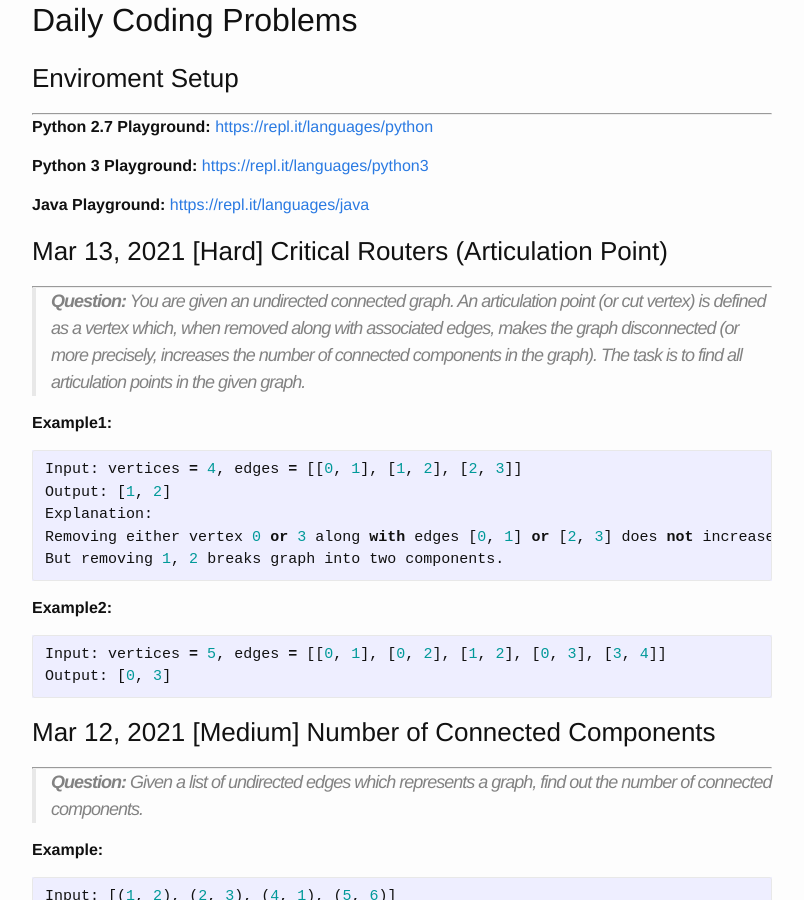
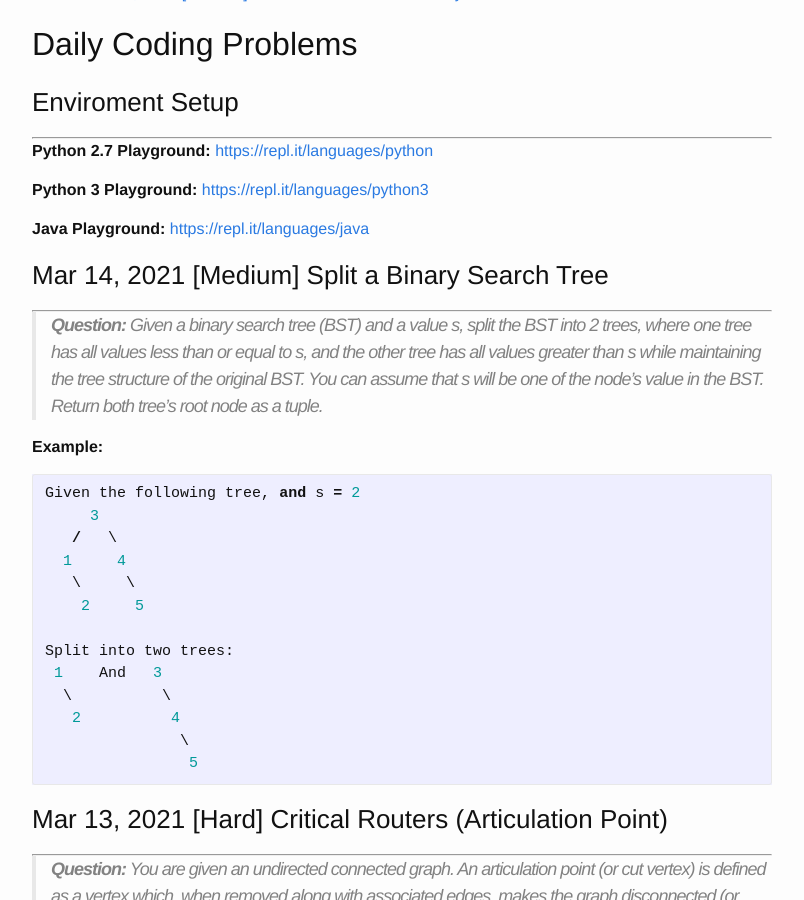
Before and after one commit to trsong/trsong.github.io, a Jekyll site: the page built from _posts/2021-02-01-DailyQuestionsFeb.md, in a window 1280 px wide and 900 px high, scrolled down 1251 px. Shown: the whole window, without its empty margins (238-1042 px from the left). Built offline with Jekyll 4.4.1, drawn with Linux system fonts in a browser that asks for light colours; some of the changed text lies outside the part shown.

Commit message:
Add Mar 14 question

````diff
--- a/_posts/2021-02-01-DailyQuestionsFeb.md
+++ b/_posts/2021-02-01-DailyQuestionsFeb.md
@@ -17,6 +17,28 @@ categories: Python/Java
 **Python 3 Playground:** [https://repl.it/languages/python3](https://repl.it/languages/python3)
 
 **Java Playground:** [https://repl.it/languages/java](https://repl.it/languages/java)
+
+
+### Mar 14, 2021  \[Medium\] Split a Binary Search Tree
+---
+> **Question:** Given a binary search tree (BST) and a value s, split the BST into 2 trees, where one tree has all values less than or equal to s, and the other tree has all values greater than s while maintaining the tree structure of the original BST. You can assume that s will be one of the node's value in the BST. Return both tree's root node as a tuple.
+
+**Example:**
+```py
+Given the following tree, and s = 2
+     3
+   /   \
+  1     4
+   \     \
+    2     5
+
+Split into two trees:
+ 1    And   3
+  \          \
+   2          4
+               \
+                5
+```
 
 
 ### Mar 13, 2021 \[Hard\] Critical Routers (Articulation Point)
````
